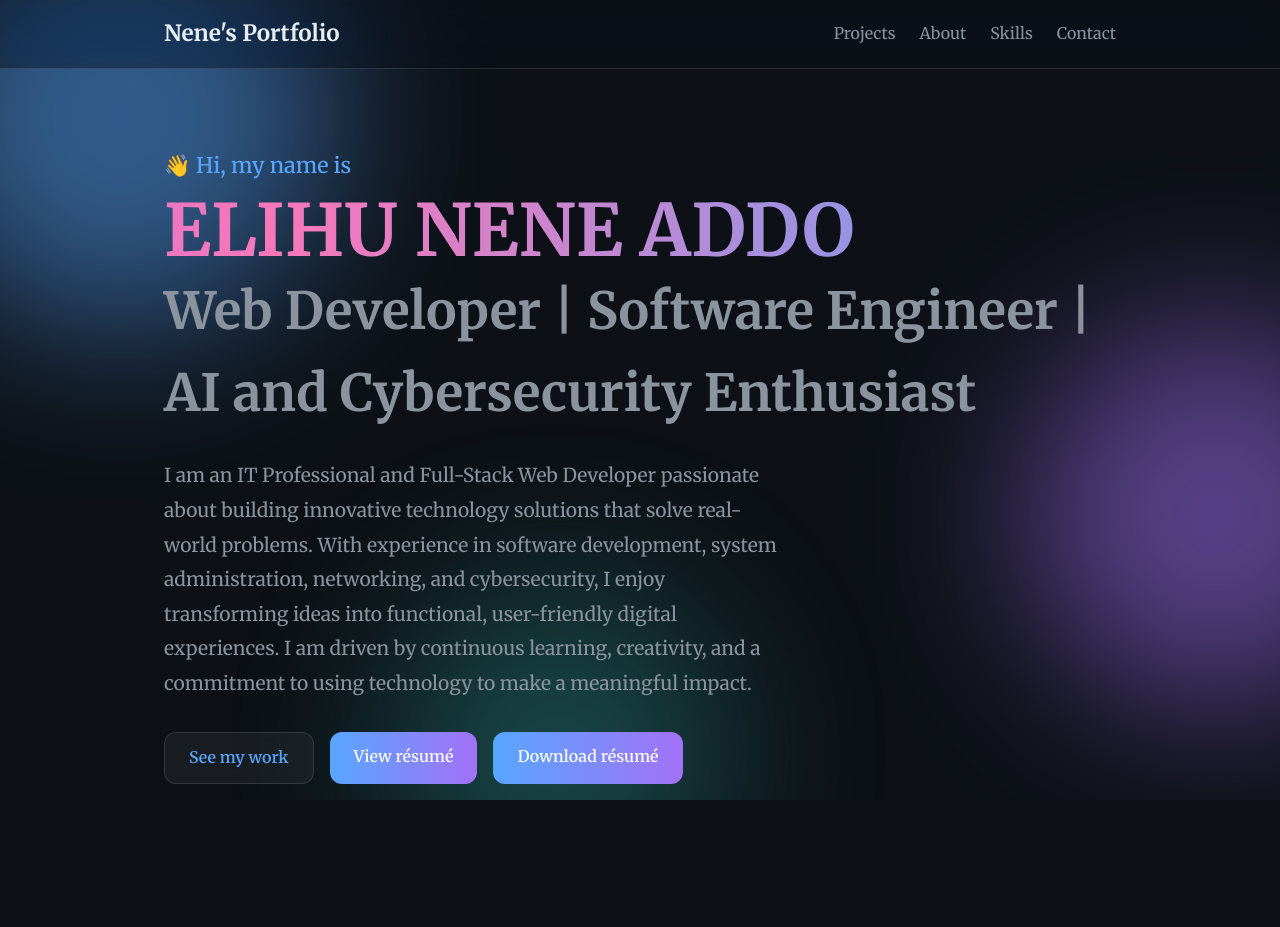
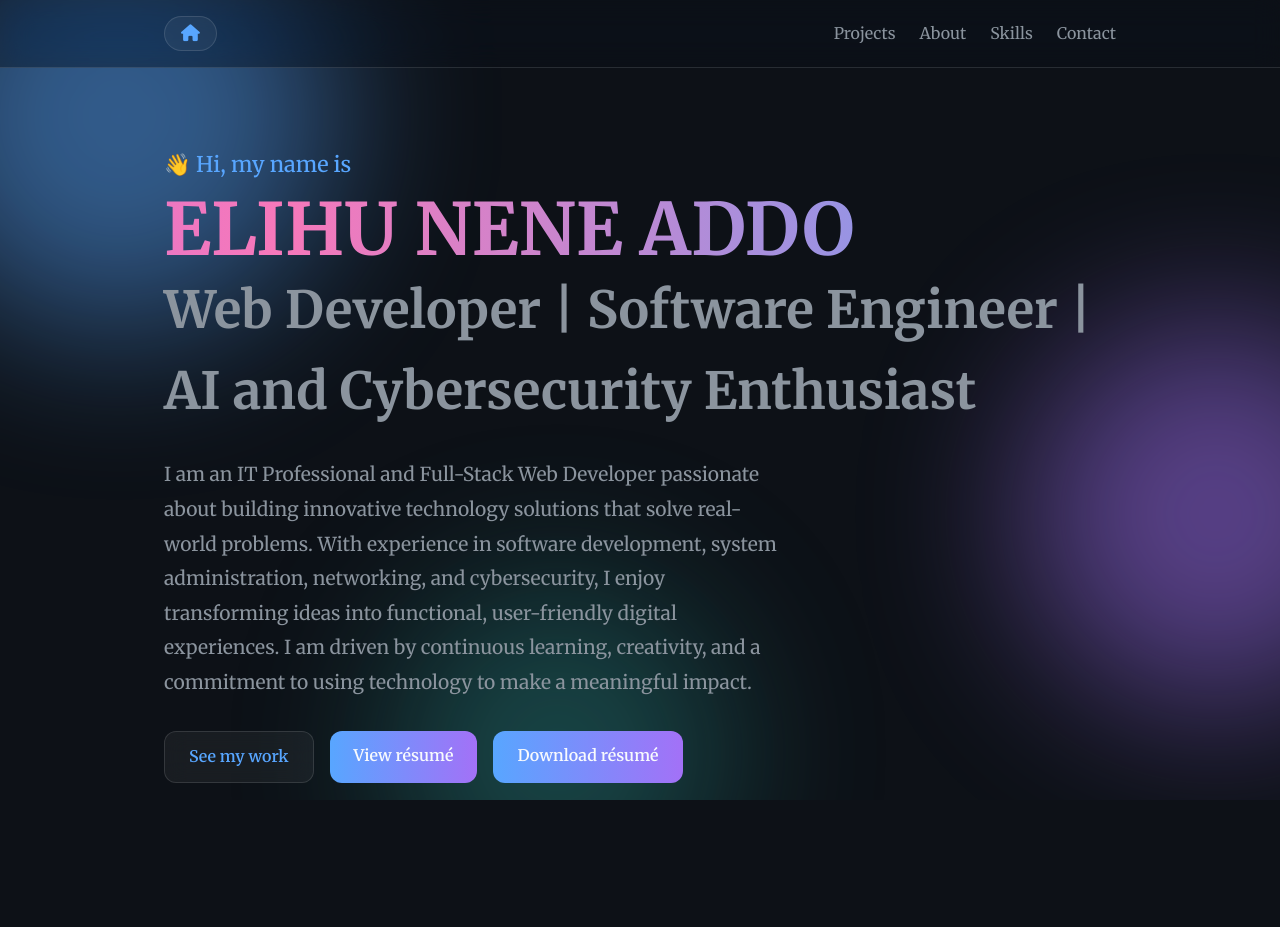
Before and after one commit to qwesikhalifa/my-portfolio, a plain HTML site: page index.html in a window 1280 px wide. Shown: the top 927 px of the page. Drawn offline with Linux system fonts and the light colour scheme.

Commit message:
Add home icon

```diff
--- a/index.html
+++ b/index.html
@@ -34,7 +34,10 @@
   <!-- ========== HEADER / NAV ========== -->
   <header class="site-header">
   <div class="nav-inner">
-    <a href="#home" class="logo">Nene's Portfolio</a>
+<a href="#home" class="logo" aria-label="Nene's Portfolio, back to top">
+  <i class="fa-solid fa-house"></i>
+  <span class="logo-text">Nene's Portfolio</span>
+</a>
     <nav>
       <a href="#projects">Projects</a>
       <a href="#about">About</a>
--- a/style.css
+++ b/style.css
@@ -43,7 +43,29 @@ section, footer {
   margin-bottom: 32px;
 }
 
-.logo { font-weight: 700; font-size: 1.4rem; color: var(--text); }
+.logo {
+  display: inline-flex;
+  align-items: center;
+  gap: 10px;
+  padding: 8px 16px;
+  border-radius: 999px;          /* pill shape */
+  background: var(--glass);
+  border: 1px solid var(--glass-border);
+  color: var(--text);
+  font-weight: 600;
+  font-size: 1rem;
+  transition: transform 0.2s, box-shadow 0.2s;
+}
+.logo i {
+  color: var(--accent);
+  font-size: 1.05rem;
+}
+.logo:hover {
+  transform: translateY(-2px);
+  box-shadow: 0 0 18px rgba(88, 166, 255, 0.4);
+  text-decoration: none;
+}
+  .logo-text { display: none; }
 .site-header nav a { margin-left: 24px; color: var(--muted); }
 .site-header nav a:hover { color: var(--accent); text-decoration: none; }
 
```
